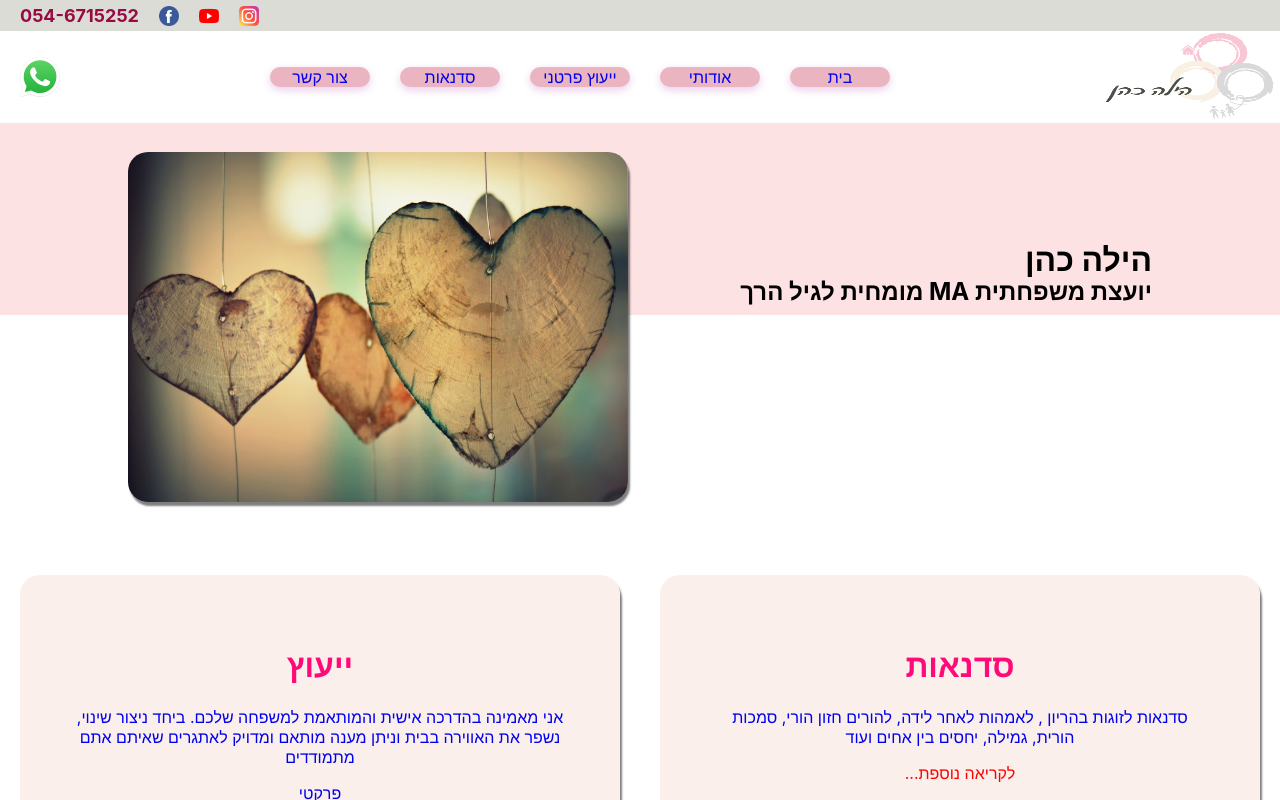
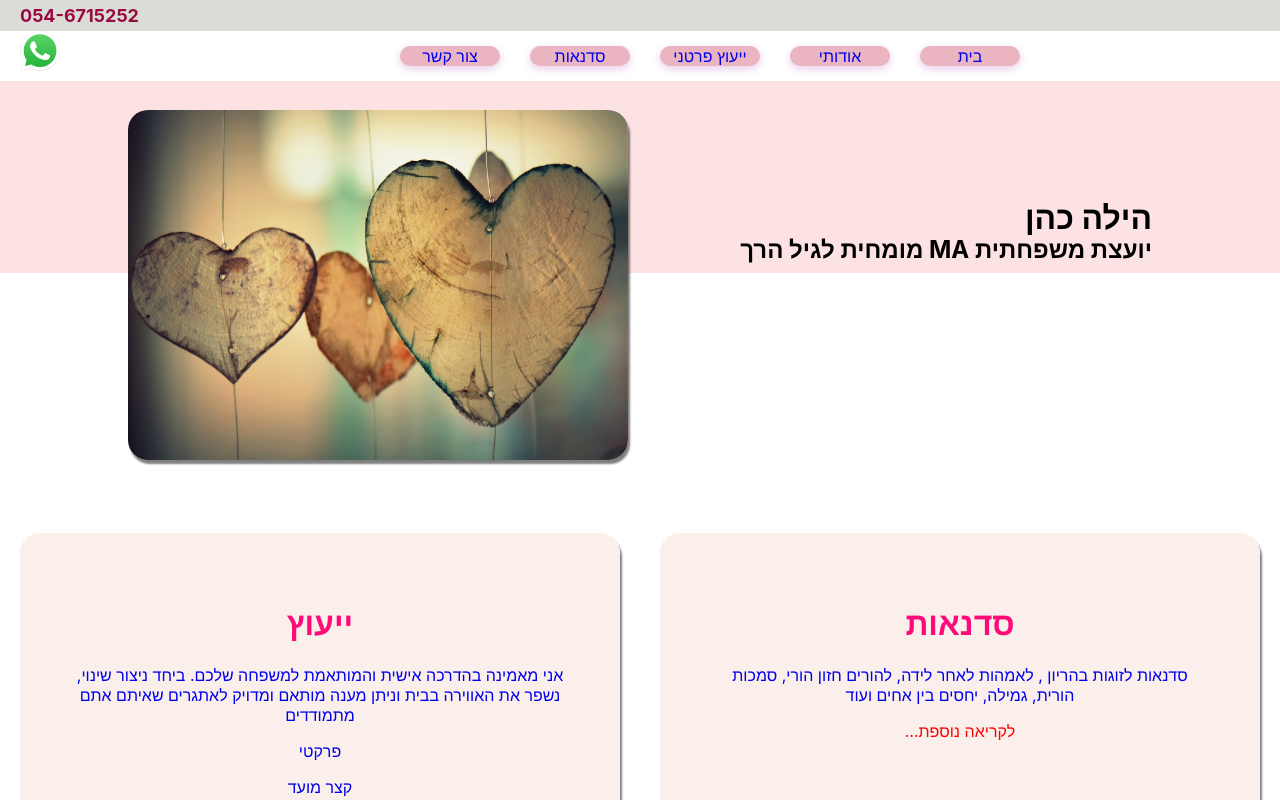
Before and after one commit to itaycs2407/Family-Consult, a React (Create React App) app: page /home in a window 1280 px wide. Shown: the top 800 px of the page. Built offline with nearby package versions, Linux system fonts and the light colour scheme; the HTML template or start-up script is replaced by a standard one.

Commit message:
remove logo + social media

```diff
--- a/src/components/navbar/navbar.tsx
+++ b/src/components/navbar/navbar.tsx
@@ -2,10 +2,6 @@ import React, { useState } from "react";
 import styled from "@emotion/styled/macro";
 import { locale } from "../../locale/locale";
 import { NavLink } from "react-router-dom";
-import logo1 from "../../assets/logo1.png";
-import facebook from "../../assets/navStrip/facebook.png";
-import youtube from "../../assets/navStrip/youtube.png";
-import instagram from "../../assets/navStrip/instagram.png";
 import { ReactComponent as WhatsappLogo } from "../../assets/Whatsapp-logo-icon-transparent.svg";
 import { ReactComponent as MenuIcon } from "../../menuIcon.svg";
 
@@ -15,30 +11,28 @@ const Navbar: React.FC = () => {
   const [showMenu, setShowMenu] = useState(false);
   return (
     <>
-      <StyledStrip>
-        054-6715252
-        <SocialImage src={facebook} alt="facebook" />
-        <SocialImage src={youtube} alt="youtube" />
-        <SocialImage src={instagram} alt="instagram" />
-      </StyledStrip>
-      <Container>
+      <StyledStrip>054-6715252</StyledStrip>
+      <MenuContainer>
         <WhatsappContainer href="https://wa.me/972587600202" target="_blank">
           <WhatsappLogo />
         </WhatsappContainer>
-
+        <Container>
           <NavbarItemContainer>
-          <NavbarItem to="/contact">{locale("navBarItemContactMe")}</NavbarItem>
+            <NavbarItem to="/contact">
+              {locale("navBarItemContactMe")}
+            </NavbarItem>
             <NavbarItem to="/workshops">
               {locale("navBarItemWorkshop")}
             </NavbarItem>
             <NavbarItem to="/personal-consult">
               {locale("navBarItemSingleConsult")}
             </NavbarItem>
-          <NavbarItem to="/about-me">{locale("navBarItemAboutMe")}</NavbarItem>
+            <NavbarItem to="/about-me">
+              {locale("navBarItemAboutMe")}
+            </NavbarItem>
             <NavbarItem to="/home">{locale("navBarItemHome")}</NavbarItem>
           </NavbarItemContainer>
 
-        <Logo src={logo1} alt="logo" />
           <Hamburger onClick={() => setShowMenu((prev) => !prev)} />
           {showMenu && (
             <ResponsiveMenu onClick={() => setShowMenu(false)}>
@@ -58,6 +52,7 @@ const Navbar: React.FC = () => {
             </ResponsiveMenu>
           )}
         </Container>
+      </MenuContainer>
     </>
   );
 };
@@ -65,8 +60,10 @@ const Navbar: React.FC = () => {
 const Container = styled.div`
   display: flex;
   min-width: 325px;
-  justify-content: space-between;
+  min-height: 50px;
+  justify-content: center;
   align-items: center;
+  transform: translateX(50%);
   background-color: white;
 `;
 
@@ -97,6 +94,10 @@ const NavbarItemContainer = styled.div`
   }
 `;
 
+const MenuContainer = styled.div`
+  display: flex;
+`;
+
 const Hamburger = styled(MenuIcon)`
   display: none;
   margin: 20px;
@@ -124,11 +125,6 @@ const NavbarItem = styled(NavLink)`
   }
 `;
 
-const Logo = styled.img`
-  width: 180px;
-  height: 92px;
-`;
-
 const WhatsappContainer = styled.a`
   width: 40px;
   height: 40px;
@@ -151,10 +147,4 @@ const ResponsiveMenu = styled.div`
   border-radius: 20px;
 `;
 
-const SocialImage = styled.img`
-  width: 20px;
-  height: 20px;
-  margin-left: 20px;
-`;
-
 export default Navbar;
```
Lines whose indentation alone changed are shown as unchanged.
